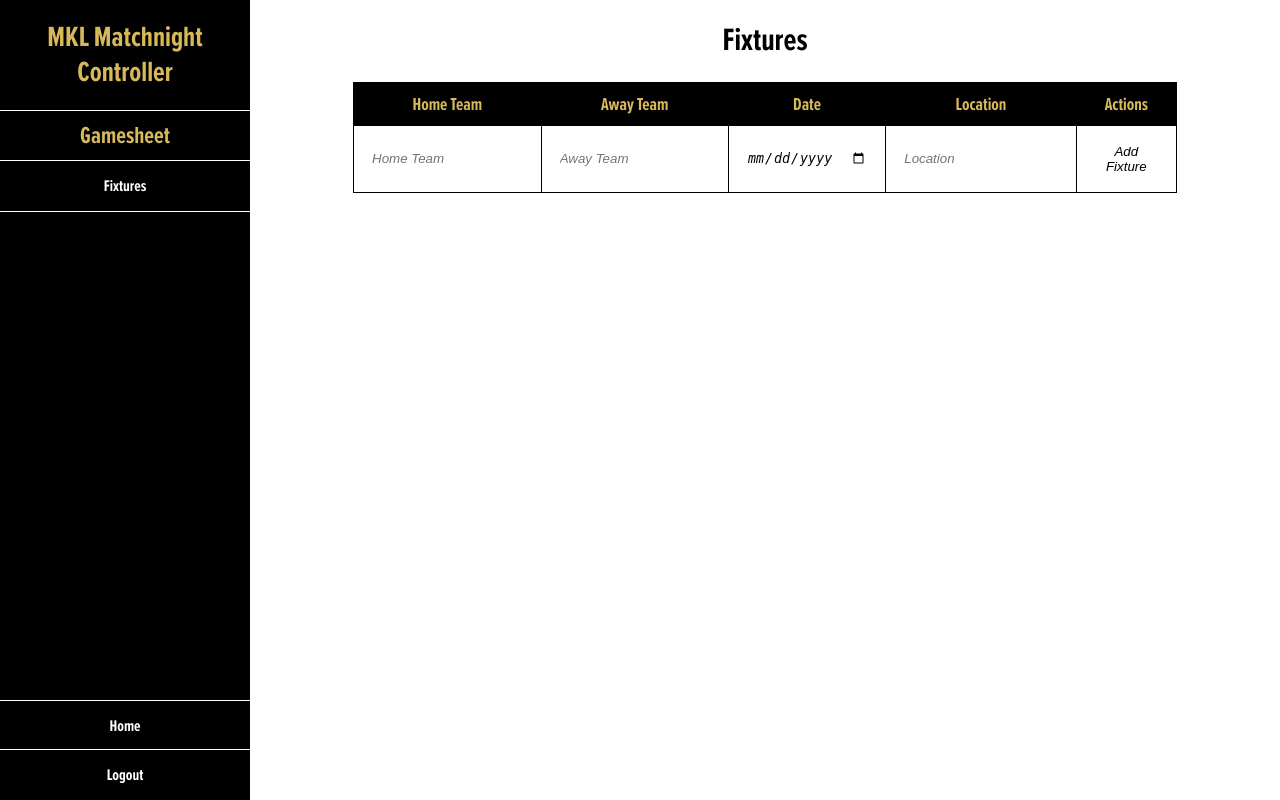
After one commit to monty23monty/Frontend, a Flask app: page /gamesheet/fixtures in a window 1280 px wide. The commit adds this page. Run offline with Flask 3, Linux system fonts and the light colour scheme; data that the repository does not hold is empty.

```diff
--- a/app.py
+++ b/app.py
@@ -1,11 +1,14 @@
-from flask import Flask, request, jsonify, render_template, redirect, url_for, session
+from flask import Flask, request, render_template, redirect, url_for, session, flash
 from flask_sqlalchemy import SQLAlchemy
 from hashlib import sha256
+import requests
 
 app = Flask(__name__)
 app.config['SQLALCHEMY_DATABASE_URI'] = 'sqlite:///auth.db'
 app.secret_key = 'super secret key'
 db = SQLAlchemy(app)
+
+API_URL = 'http://192.168.86.61:5000/api'
 
 class User(db.Model):
     id = db.Column(db.Integer, primary_key=True)
@@ -35,6 +38,7 @@ def home():
     if 'user_id' in session:
         user = User.query.filter_by(id=session['user_id']).first()
         if not user:
+            session.pop('user_id', None)
             return "Error"
         if user.permission == 'admin':
             return redirect(url_for('admin'))
@@ -66,11 +70,16 @@ def register():
         hashed_password = sha256(password.encode()).hexdigest()
         selected_permission = request.form['permission']
 
+        if User.query.filter_by(username=username).first():
+            flash('User already exists')
+            return redirect(url_for('admin'))
+
         user = User(username=username, password=hashed_password, permission=selected_permission)
         db.session.add(user)
         db.session.commit()
+        flash('User created')
 
-        return 'User created'
+        return redirect(url_for('admin'))
     return render_template('admin/register.html')
 
 @app.route('/admin/users', methods=['GET'])
@@ -98,9 +107,17 @@ def edit_user():
         return 'User not found'
     return redirect(url_for('admin'))
 
-@app.route('/admin/delete_user', methods=['POST'])
+@app.route('/admin/delete_user', methods=['GET'])
 def delete_user():
-    user_id = request.form['user_id']
+    request_user = User.query.filter_by(id=session['user_id']).first()
+    if not request_user or request_user.permission != 'admin':
+        return 'You do not have permission to delete users'
+    user_id = request.args.get('user_id')
+    if user_id == session['user_id']:
+        return 'You cannot delete yourself'
+    if user_id is None:
+        return 'User ID not provided'
+
     user = User.query.filter_by(id=user_id).first()
     if user:
         db.session.delete(user)
@@ -108,5 +125,156 @@ def delete_user():
         return 'User deleted'
     return 'User not found'
 
+@app.route('/admin/fixtures', methods=['GET'])
+def fixtures():
+    if 'user_id' in session:
+        user = User.query.filter_by(id=session['user_id']).first()
+        if user and user.permission == 'admin':
+            response = requests.get(API_URL + '/games', headers={'X-Api-Key': 'PN9AbvdtzEBcR1bhuqTfFFbTU846xG3n'})
+            if response.status_code == 200:
+                games = response.json()
+                fixtures = []
+                print(games)
+                for game in games:
+                    fixtures.append({
+                        'id': game['GameID'],
+                        'home_team': game['HomeTeamName'],
+                        'away_team': game['AwayTeamName'],
+                        'date': game['Date'],
+                        'location': game['Location'],
+                    })
+                print(games)
+                return render_template('admin/fixtures.html', fixtures=fixtures)
+            else:
+                print("Failed to fetch data: Status code", response.status_code)
+                return render_template('admin/fixtures.html', fixtures=[])
+    return redirect(url_for('home'))
+
+@app.route('/admin/edit_fixture', methods=['GET', 'POST'])
+def edit_fixture():
+    if request.method == 'POST':
+        fixture_id = request.form['fixture_id']
+        home_team = request.form['home_team']
+        away_team = request.form['away_team']
+        home_score = request.form['home_score']
+        away_score = request.form['away_score']
+        fixture_date = request.form['fixture_date']
+        fixture_time = request.form['fixture_time']
+
+        r = requests.put(f'{API_URL}/games/{fixture_id}', headers={'X-Api-Key': 'PN9AbvdtzEBcR1bhuqTfFFbTU846xG3n'}, json={
+            'home_team': home_team,
+            'away_team': away_team,
+            'home_score': home_score,
+            'away_score': away_score,
+            'fixture_date': fixture_date,
+            'fixture_time': fixture_time
+        })
+
+        return 'Fixture updated'
+
+    return redirect(url_for('admin'))
+
+@app.route('/admin/delete_fixture', methods=['GET'])
+def delete_fixture():
+    request_user = User.query.filter_by(id=session['user_id']).first()
+    if not request_user or request_user.permission != 'admin':
+        return 'You do not have permission to delete fixtures'
+    fixture_id = request.args.get('id')
+    if fixture_id is None:
+        return 'Fixture ID not provided'
+
+    r = requests.delete(f'{API_URL}/games/{fixture_id}', headers={'X-Api-Key': 'PN9AbvdtzEBcR1bhuqTfFFbTU846xG3n'})
+    if r.status_code == 204:
+        flash('Fixture deleted')
+        return redirect(url_for('fixtures'))
+    flash('Failed to delete fixture')
+    return redirect(url_for('fixtures'))
+
+@app.route('/admin/add_fixture', methods=['GET', 'POST'])
+def add_fixture():
+    if request.method == 'POST':
+        home_team = request.form['home_team']
+        away_team = request.form['away_team']
+        fixture_date = request.form['date']
+        location = request.form['location']
+
+
+        #lookup team IDS: API_URL + '/teams/{team_name}'
+        #post Json format:
+        '''
+  {"GameID": 0,
+  "Date": "string",
+  "Location": "string",
+  "HomeTeamID": 0,
+  "AwayTeamID": 0,
+  "CurrentPeriod": "string"}
+'''
+        def get_team_id(team_name):
+            response = requests.get(API_URL + f'/teams/{team_name}', headers={'X-Api-Key': 'PN9AbvdtzEBcR1bhuqTfFFbTU846xG3n'})
+            if response.status_code == 200:
+                return response.json()['TeamID']
+            return None
+
+        home_team_id = get_team_id(home_team)
+        away_team_id = get_team_id(away_team)
+
+        if home_team_id is None or away_team_id is None:
+            return 'Failed to get team IDs'
+
+        r = requests.post(f'{API_URL}/games', headers={'X-Api-Key': 'PN9AbvdtzEBcR1bhuqTfFFbTU846xG3n'}, json={
+            'Date': fixture_date,
+            'Location': location,
+            'HomeTeamID': home_team_id,
+            'AwayTeamID': away_team_id,
+            'CurrentPeriod': 'Unknown'})
+        flash('Fixture added' if r.status_code == 201 else 'Failed to add fixture')
+        return redirect(url_for('fixtures'))
+    return redirect(url_for('fixtures'))
+
+@app.route('/gamesheet', methods=['GET'])
+def gamesheet():
+    if 'user_id' not in session:
+        return redirect(url_for('home'))
+    user = User.query.filter_by(id=session['user_id']).first()
+    if not user:
+        session.pop('user_id', None)
+        return redirect(url_for('home'))
+    if user.permission != 'admin' and user.permission != 'gamesheet':
+        return redirect(url_for('home'))
+
+    return render_template('gamesheet/home.html')
+
+@app.route('/gamesheet/fixtures', methods=['GET'])
+def gamesheet_fixtures():
+    response = requests.get(API_URL + '/games', headers={'X-Api-Key': 'PN9AbvdtzEBcR1bhuqTfFFbTU846xG3n'})
+    if response.status_code == 200:
+        games = response.json()
+        fixtures = []
+        for game in games:
+            fixtures.append({
+                'id': game['GameID'],
+                'home_team': game['HomeTeamName'],
+                'away_team': game['AwayTeamName'],
+                'date': game['Date'],
+                'location': game['Location'],
+            })
+        return render_template('gamesheet/fixtures.html', fixtures=fixtures)
+    flash('Failed to fetch fixtures')
+    return redirect(url_for('gamesheet'))
+
+@app.route('/gamesheet/fixtures/details', methods=['GET'])
+def gamesheet_fixture_details():
+    fixture_id = request.args.get('id')
+    if fixture_id is None:
+        flash('Fixture ID not provided')
+        return redirect(url_for('gamesheet_fixtures'))
+
+    response = requests.get(f'{API_URL}/games/{fixture_id}', headers={'X-Api-Key': 'PN9AbvdtzEBcR1bhuqTfFFbTU846xG3n'})
+    if response.status_code == 200:
+        game = response.json()
+        return render_template('gamesheet/fixture_details.html', fixture=game)
+    flash('Failed to fetch fixture details')
+    return redirect(url_for('gamesheet_fixtures'))
+
 if __name__ == '__main__':
     app.run(debug=True, host='192.168.86.61', port=3000)
--- a/static/styles/admin.css
+++ b/static/styles/admin.css
@@ -215,3 +215,77 @@ body {
     margin: 10px 0;
     font-size: large;
 }
+
+.content {
+    display: flex;
+    flex-direction: column;
+    margin-left: auto;
+    width: calc(100% - 250px);
+    align-items: center;
+    justify-content: center;
+    height: 100%;
+}
+
+.fixtures-container {
+    display: flex;
+    flex-direction: column;
+    align-items: center;
+    justify-content: center;
+    width: 80%;
+}
+
+.fixtures-container table {
+    width: 100%;
+    border-collapse: collapse;
+}
+
+.fixtures-container table th {
+    background-color: #000000;
+    color: #d8b95a;
+    padding: 10px;
+    border: 1px solid #000;
+    font-size: large;
+}
+
+.fixtures-container table td {
+    padding: 10px;
+    border: 1px solid #000;
+    text-align: center;
+    vertical-align: middle;
+    font-size: large;
+}
+
+.fixtures-table table {
+    width: 100%; /* Ensures the table takes the full width of its container */
+}
+
+.fixtures-table th, .fixtures-table td {
+    text-align: center; /* Adjust based on your preference */
+    vertical-align: middle;
+    padding: 8px; /* Provides padding within the cells */
+    border-bottom: 1px solid #ccc; /* Adds a subtle border to each row for clarity */
+}
+
+.fixtures-table input[type="text"], .fixtures-table input[type="date"], .fixtures-table button {
+    width: 100%; /* Makes the input fill the cell */
+    box-sizing: border-box; /* Includes padding and border in the width */
+    border: none; /* Removes the border */
+    padding: 8px; /* Adds some padding inside the input */
+    margin: 0; /* Removes any default margin */
+    height: 100%; /* Optional: Adjust height as needed */
+    background: transparent; /* Makes the input transparent */
+    color: inherit; /* Inherits the text color from the parent */
+    font-style: italic;
+}
+
+.fixtures-table button {
+    background-color: #fff; /* Example button color, change as needed */
+    font-family: proxima-nova-bold, sans-serif; /* Example font family, change as needed */
+    color: black;
+    text-align: center;
+    cursor: pointer;
+}
+
+.fixtures-table button:hover {
+    background-color: #0000002a; /* Darker shade for hover effect */
+}
--- a/templates/base.html
+++ b/templates/base.html
@@ -18,6 +18,8 @@
         <ul>
           <li><a href="{{  url_for('register')  }}">Register Users</a></li>
           <li><a href="{{  url_for('users')  }}">View Users</a></li>
+          <li><a href="{{  url_for('gamesheet')  }}">Gamesheet</a></li>
+          <li><a href="{{  url_for('fixtures')  }}">Fixtures</a></li>
         </ul>
         <div class="home-container">
             <a href="{{ url_for('home')}}" class="home-button">Home</a>
@@ -26,9 +28,11 @@
             <a href="{{  url_for("logout")}}" class="logout-button">Logout</a>
           </div>
         </div>
+        <div class="content">
+
         {% block content %}
         {% endblock %}
-
+      </div>
     </div>
   </body>
 </html>
--- /dev/null
+++ b/templates/gamesheet/fixtures.html
@@ -0,0 +1,64 @@
+{% extends 'gamesheet_base.html' %}
+{% block content %}
+<div class="header">
+    <h1>Fixtures</h1>
+</div>
+<div class="flash">
+    {% with messages = get_flashed_messages() %}
+    {% if messages %}
+    <ul>
+        {% for message in messages %}
+        <li>{{ message }}</li>
+        {% endfor %}
+    </ul>
+    {% endif %}
+    {% endwith %}
+</div>
+
+<div class="fixtures-container">
+    <div class="fixtures-table">
+        <table>
+            <tr>
+                <th>Home Team</th>
+                <th>Away Team</th>
+                <th>Date</th>
+                <th>Location</th>
+                <th>Actions</th>
+            </tr>
+            {% for fixture in fixtures %}
+            <tr>
+                <td>{{ fixture['home_team'] }}</td>
+                <td>{{ fixture['away_team'] }}</td>
+                <td>{{ fixture['date'] }}</td>
+                <td>{{ fixture['location'] }}</td>
+                <td>
+                    <a href="{{ url_for('gamesheet_fixture_details', id=fixture['id']) }}">Details</a>
+                </td>
+            </tr>
+            {% endfor %}
+            <tr>
+
+                    <form action="{{ url_for('add_fixture') }}" method="post" class="table-form">
+                        <td>
+                        <input type="text" name="home_team" placeholder="Home Team" required>
+                        </td>
+                        <td>
+                        <input type="text" name="away_team" placeholder="Away Team" required>
+                        </td>
+                        <td>
+                        <input type="date" name="date" required>
+                        </td>
+                        <td>
+                        <input type="text" name="location" placeholder="Location" required>
+                        </td>
+                        <td>
+                        <button type="submit">Add Fixture</button>
+                        </td>
+                    </form>
+
+        </table>
+    </div>
+</div>
+
+
+{% endblock %}
--- /dev/null
+++ b/templates/gamesheet_base.html
@@ -0,0 +1,35 @@
+<html>
+  <head>
+    <meta charset="utf-8" />
+    <meta http-equiv="X-UA-Compatible" content="IE=edge" />
+    <title></title>
+    <meta name="description" content="" />
+    <meta name="viewport" content="width=device-width, initial-scale=1" />
+    <link
+      rel="stylesheet"
+      href="{{ url_for('static',filename='styles/admin.css') }}"
+    />
+  </head>
+  <body>
+    <div class="container">
+      <div class="sidebar">
+        <div class="sidebar-header">MKL Matchnight Controller</div>
+        <div class="sidebar-subheader">Gamesheet</div>
+        <ul>
+          <li><a href="{{  url_for('gamesheet_fixtures')  }}">Fixtures</a></li>
+        </ul>
+        <div class="home-container">
+            <a href="{{ url_for('home')}}" class="home-button">Home</a>
+            </div>
+        <div class="logout-container">
+            <a href="{{  url_for("logout")}}" class="logout-button">Logout</a>
+          </div>
+        </div>
+        <div class="content">
+
+        {% block content %}
+        {% endblock %}
+      </div>
+    </div>
+  </body>
+</html>
```
Also changed, not shown: templates/admin/admin.html (+18 -31 lines), templates/admin/fixtures.html (added, +65 -0 lines), templates/admin/register.html (+8 -40 lines), templates/gamesheet/fixture_details.html (added, +36 -0 lines), templates/gamesheet/home.html (added, +17 -0 lines), instance/auth.db, 1 other file.
